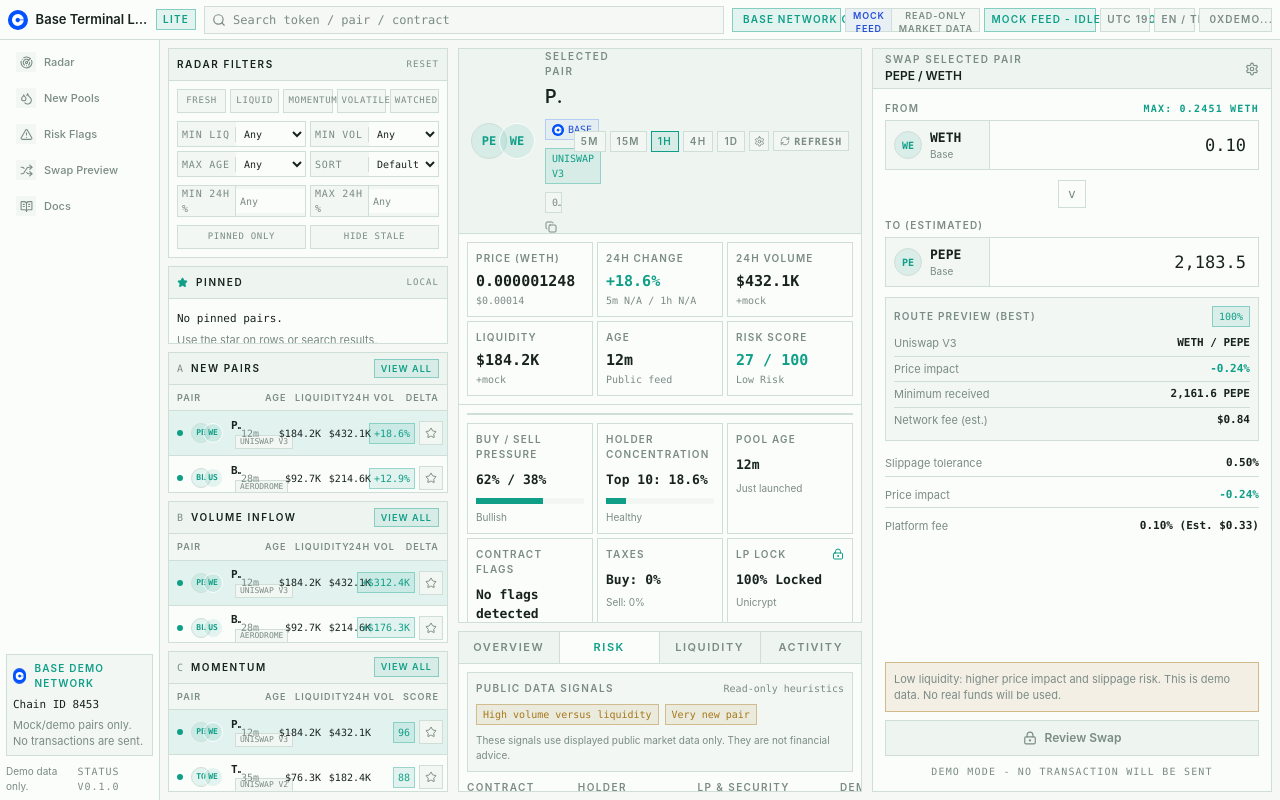
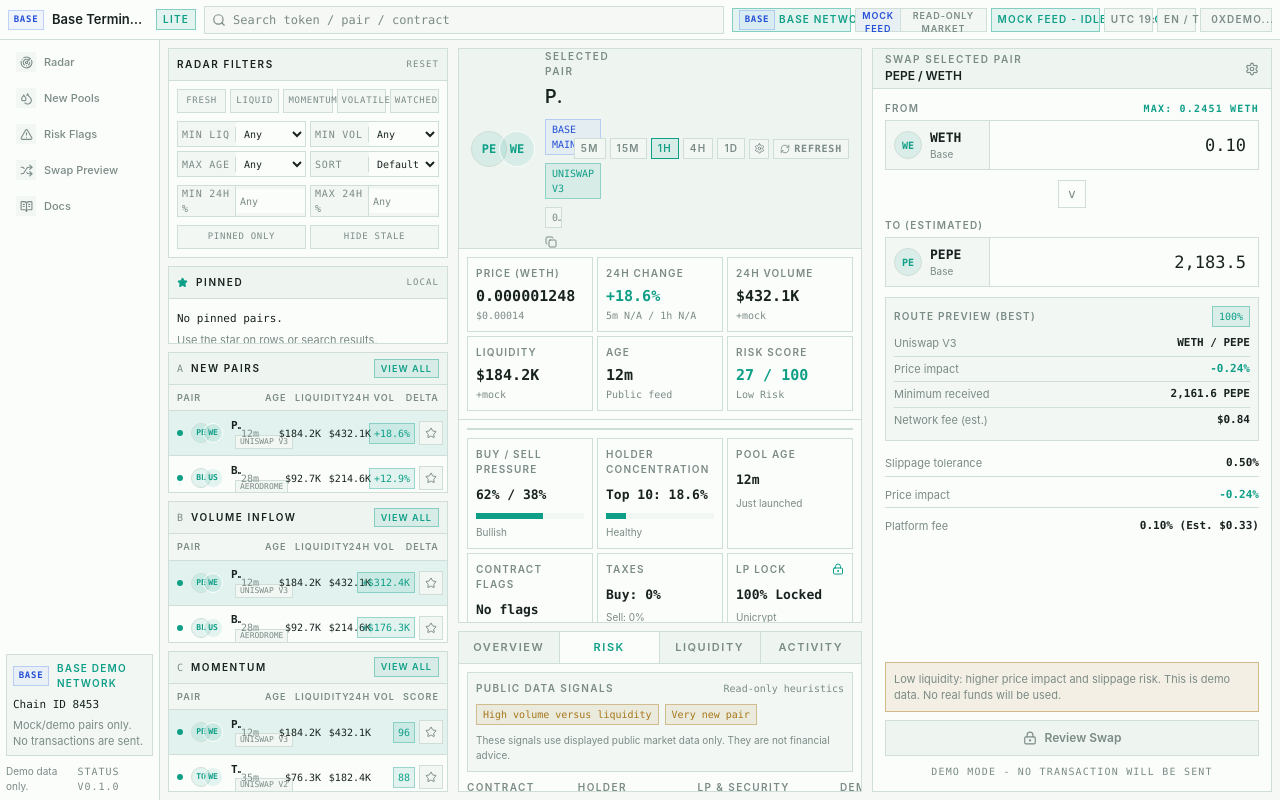
Before and after one commit to Edizemre1/base-market-terminal-lite, a Next.js app: page /dashboard in a window 1280 px wide. Built offline with nearby package versions, Linux system fonts and the light colour scheme.

Commit message:
Clarify chart fallback states

```diff
--- a/src/components/AppShell.tsx
+++ b/src/components/AppShell.tsx
@@ -40,7 +40,7 @@
         >
           <div className="grid h-full grid-cols-[minmax(164px,188px)_minmax(220px,520px)_minmax(0,1fr)] items-center gap-2 px-2">
             <Link href="/" className="flex min-w-0 items-center gap-2">
-              <BaseNetworkIcon className="h-5 w-5" />
+              <BaseNetworkIcon />
               <span className="truncate text-[13px] font-semibold text-base-text">
                 Base Terminal Lite
               </span>
@@ -55,7 +55,7 @@
               <TopChip
                 label="Base Network Online"
                 tone="mint"
-                icon={<BaseNetworkIcon className="h-3.5 w-3.5" />}
+                icon={<BaseNetworkIcon className="h-4 min-w-8 text-[8px]" />}
               />
               <Suspense fallback={<DataSourceFallback />}>
                 <DataSourceSwitcher />
@@ -97,7 +97,7 @@
           <div className="mt-auto p-1.5">
             <div className="border border-base-line bg-base-elevated p-1.5">
               <div className="mb-1.5 flex items-center gap-2 text-[10px] font-semibold uppercase tracking-[0.12em] text-base-mint">
-                <BaseNetworkIcon className="h-4 w-4" />
+                <BaseNetworkIcon className="h-4 min-w-8 text-[8px]" />
                 Base Demo Network
               </div>
               <p className="font-mono text-[11px] text-base-text">Chain ID 8453</p>
--- a/src/components/TokenIdentity.tsx
+++ b/src/components/TokenIdentity.tsx
@@ -20,18 +20,12 @@
   return (
     <span
       className={cx(
-        "inline-grid place-items-center overflow-hidden rounded-full bg-base-blue",
-        className ?? "h-5 w-5"
+        "inline-flex h-5 min-w-9 shrink-0 items-center justify-center border border-base-blue/25 bg-base-blue/5 px-1 font-mono text-[9px] font-semibold uppercase tracking-[0.08em] text-base-electric",
+        className
       )}
       aria-label="Base network"
     >
-      <svg viewBox="0 0 32 32" className="h-full w-full" aria-hidden="true">
-        <circle cx="16" cy="16" r="16" fill="#0052FF" />
-        <path
-          d="M16.08 25.6c5.1 0 9.3-4.02 9.58-9.05h-6.2a3.55 3.55 0 1 1-.06-1.28h6.26c-.38-4.93-4.54-8.87-9.58-8.87a9.6 9.6 0 0 0 0 19.2Z"
-          fill="white"
-        />
-      </svg>
+      BASE
     </span>
   );
 }
--- a/src/components/base-terminal/RadarFeedColumn.tsx
+++ b/src/components/base-terminal/RadarFeedColumn.tsx
@@ -325,6 +325,6 @@
   }
 
   return pair.project && pair.project !== pair.baseToken
-    ? `${pair.project} - ${pair.dex}`
-    : pair.dex;
+    ? pair.project
+    : "Read-only Base pair";
 }
--- a/src/components/base-terminal/SelectedPairPanel.tsx
+++ b/src/components/base-terminal/SelectedPairPanel.tsx
@@ -3,7 +3,7 @@
 import type { MarketTerminalSnapshot } from "@/data/providers";
 import type { ChartTimeframe } from "@/data/providers/chart/types";
 import { cx, formatCompactCurrency, formatPercent } from "@/lib/format";
-import { BaseNetworkIcon, PairAvatarStack } from "@/components/TokenIdentity";
+import { PairAvatarStack } from "@/components/TokenIdentity";
 import type { BasePair } from "@/types/baseTerminal";
 import type { ChartRefreshStatus } from "@/components/base-terminal/types";
 
@@ -55,8 +55,7 @@
               {pair.pair}
             </h1>
             <span className="inline-flex items-center gap-1 border border-base-blue/25 bg-base-blue/5 px-1.5 py-0.5 font-mono text-[10px] uppercase text-base-electric">
-              <BaseNetworkIcon className="h-3 w-3" />
-              Base
+              Base Mainnet
             </span>
             <span className="border border-base-mint/35 bg-base-mint/10 px-1.5 py-0.5 font-mono text-[10px] uppercase text-base-mint">
               {pair.dexName ?? pair.dex}
@@ -235,6 +234,8 @@
   const priceHeight = 198;
   const volumeTop = 214;
   const volumeHeight = 42;
+  const hasReadOnlyOhlcv =
+    pair.chartSource === "geckoterminal" && (pair.chartCandles?.length ?? 0) > 0;
   const candles = useMemo(() => getDisplayCandles(pair), [pair]);
   const visibleCandles = useMemo(
     () => candles.slice(-getVisibleCandleCount(timeframe)),
@@ -263,14 +264,18 @@
   const latest = candles[candles.length - 1];
   const previous = candles[candles.length - 2] ?? latest;
   const lastMove = latest.close - previous.close;
-  const chartLabel = pair.chartLabel ?? "Chart preview \u00b7 OHLCV unavailable";
+  const chartLabel = hasReadOnlyOhlcv
+    ? (pair.chartLabel ?? "OHLCV read-only \u00b7 cached chart")
+    : pair.dataSource === "mock"
+      ? "Mock preview data"
+      : "OHLCV unavailable";
   const statusMessage =
     refreshStatus === "refreshing"
       ? "Updating chart..."
       : refreshStatus === "using-last"
       ? "Using last available chart"
-      : pair.chartUnavailableReason && pair.chartSource !== "geckoterminal"
-        ? "Using synthetic fallback"
+      : !hasReadOnlyOhlcv
+        ? "Synthetic fallback - not real market data"
         : undefined;
 
   return (
@@ -286,15 +291,21 @@
               {chartLabel}
             </span>
           </p>
+          {hasReadOnlyOhlcv ? (
             <p className="mt-1 font-mono text-[10px] text-base-mint">
               O {formatChartValue(latest.open)} H {formatChartValue(latest.high)} L{" "}
               {formatChartValue(latest.low)} C {formatChartValue(latest.close)} V{" "}
               {formatCompactCurrency(latest.volume || pair.volume24h)}
             </p>
+          ) : (
+            <p className="mt-1 font-mono text-[10px] text-base-amber">
+              Synthetic fallback - not real market data
+            </p>
+          )}
           <p className="font-mono text-[10px] text-base-muted">
-            {pair.chartSource === "geckoterminal"
+            {hasReadOnlyOhlcv
               ? "Read-only candles - Base"
-              : `Synthetic path only - ${pair.dex} (Base)`}
+              : pair.chartUnavailableReason ?? "OHLCV unavailable for this selected pair"}
           </p>
           <div className="mt-1 flex flex-wrap items-center gap-2 font-mono text-[10px] text-base-muted">
             <span>Last updated {formatChartTimestamp(pair.chartUpdatedAt)}</span>
@@ -336,11 +347,19 @@
             />
             {refreshStatus === "refreshing" ? "Refreshing" : "Refresh chart"}
           </button>
-          <span className="border border-base-mint/40 bg-base-mint/10 px-1.5 py-0.5 font-mono text-[10px] text-base-mint">
-            Last {formatChartValue(latest.close)}
+          <span
+            className={cx(
+              "border px-1.5 py-0.5 font-mono text-[10px]",
+              hasReadOnlyOhlcv
+                ? "border-base-mint/40 bg-base-mint/10 text-base-mint"
+                : "border-base-amber/45 bg-base-amber/10 text-base-amber"
+            )}
+          >
+            {hasReadOnlyOhlcv ? `Last ${formatChartValue(latest.close)}` : "Preview only"}
           </span>
         </div>
       </div>
+      {hasReadOnlyOhlcv ? (
         <svg
           viewBox={`0 0 ${width} ${height}`}
           className="pointer-events-none h-[250px] w-full max-w-full shrink-0 p-2 xl:h-auto xl:min-h-[205px] xl:flex-1"
@@ -450,6 +469,103 @@
           {formatChartValue(lastMove)}
         </text>
         </svg>
+      ) : (
+        <ChartUnavailablePlaceholder
+          pair={pair}
+          statusMessage={statusMessage}
+          timeframe={timeframe}
+        />
+      )}
+    </div>
+  );
+}
+
+function ChartUnavailablePlaceholder({
+  pair,
+  statusMessage,
+  timeframe
+}: {
+  pair: BasePair;
+  statusMessage?: string;
+  timeframe: ChartTimeframe;
+}) {
+  const headline = pair.dataSource === "mock" ? "Mock preview data" : "OHLCV unavailable";
+  const reason =
+    pair.chartUnavailableReason ??
+    "Read-only OHLCV is not available for this selected pair yet.";
+
+  return (
+    <div className="relative flex h-[250px] w-full max-w-full shrink-0 overflow-hidden border-t border-base-line bg-base-elevated/30 p-2 xl:h-auto xl:min-h-[205px] xl:flex-1">
+      <div
+        className="pointer-events-none absolute inset-2 border border-dashed border-base-amber/45 bg-base-amber/5"
+        aria-hidden="true"
+      />
+      <svg
+        viewBox="0 0 820 270"
+        className="pointer-events-none absolute inset-0 h-full w-full opacity-75"
+        aria-hidden="true"
+      >
+        {Array.from({ length: 6 }).map((_, index) => (
+          <line
+            key={`placeholder-h-${index}`}
+            x1="0"
+            x2="820"
+            y1={32 + index * 38}
+            y2={32 + index * 38}
+            stroke="rgb(var(--color-line))"
+            strokeDasharray="3 8"
+            strokeOpacity="0.6"
+          />
+        ))}
+        {Array.from({ length: 8 }).map((_, index) => (
+          <rect
+            key={`placeholder-block-${index}`}
+            x={70 + index * 84}
+            y={104 + (index % 3) * 12}
+            width="36"
+            height="22"
+            fill="none"
+            stroke="rgb(var(--color-amber))"
+            strokeDasharray="5 5"
+            strokeOpacity="0.5"
+          />
+        ))}
+        <path
+          d="M120 72 L700 198 M120 198 L700 72"
+          fill="none"
+          stroke="rgb(var(--color-amber))"
+          strokeDasharray="10 12"
+          strokeOpacity="0.32"
+          strokeWidth="2"
+        />
+        <text
+          x="410"
+          y="148"
+          textAnchor="middle"
+          className="fill-base-amber font-mono text-[28px] font-semibold uppercase opacity-20"
+        >
+          DEMO
+        </text>
+      </svg>
+      <div className="relative z-10 m-auto max-w-[430px] border border-base-amber/40 bg-base-panel/95 px-4 py-3 text-center">
+        <p className="font-mono text-[11px] font-semibold uppercase tracking-[0.16em] text-base-amber">
+          {headline}
+        </p>
+        <p className="mt-2 font-mono text-[13px] font-semibold text-base-text">
+          Synthetic fallback - not real market data
+        </p>
+        <p className="mt-2 text-[11px] leading-5 text-base-muted">{reason}</p>
+        <div className="mt-3 flex flex-wrap items-center justify-center gap-2 font-mono text-[10px] uppercase tracking-[0.12em] text-base-muted">
+          <span className="border border-base-line bg-base-elevated px-1.5 py-0.5">
+            {timeframe.toUpperCase()} placeholder
+          </span>
+          {statusMessage ? (
+            <span className="border border-base-amber/45 bg-base-amber/10 px-1.5 py-0.5 text-base-amber">
+              {statusMessage}
+            </span>
+          ) : null}
+        </div>
+      </div>
     </div>
   );
 }
```
Lines whose indentation alone changed are shown as unchanged.
